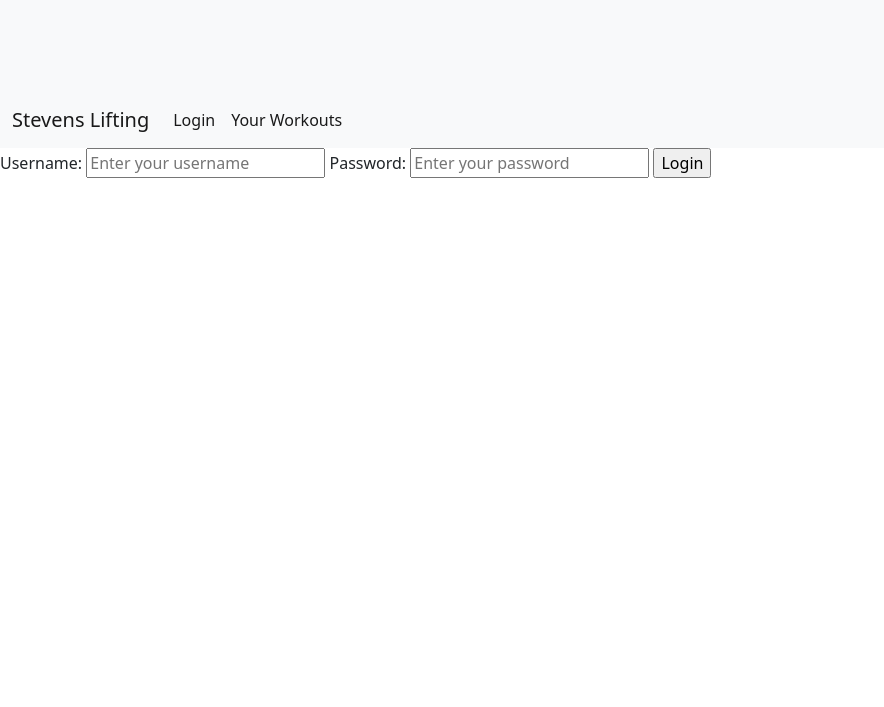
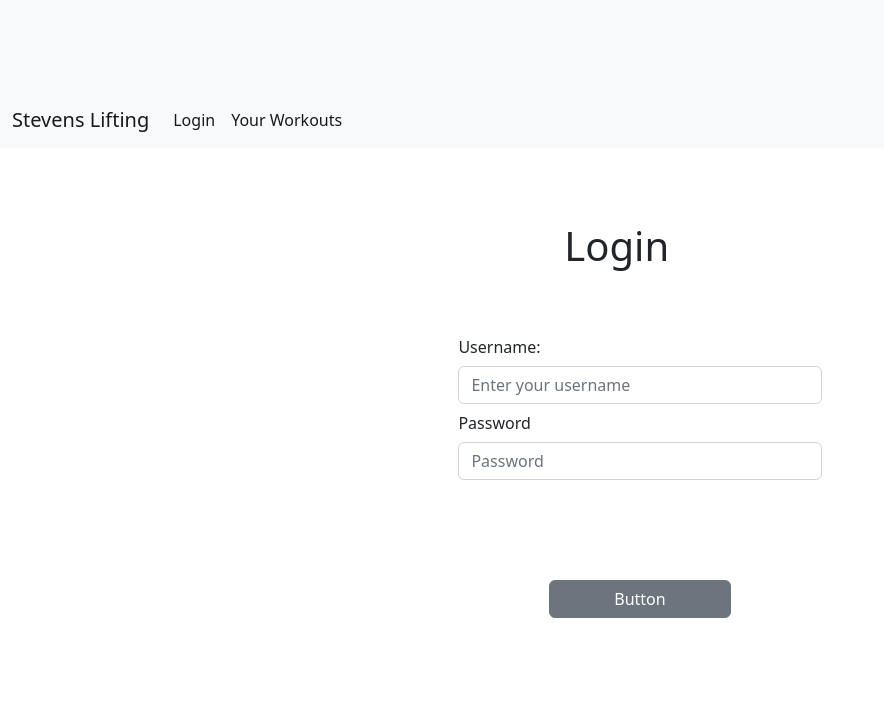
Before and after one commit to rehmanh/StevensLifting, a Django app: page /login/ in a window 1280 px wide. Shown: the top 707 px of the page, without its empty margins (0-884 px from the left). Run offline with Django 4.2, Linux system fonts and the light colour scheme.

Commit message:
login page layout

```diff
--- a/stevenslifting/base/templates/base/login_register.html
+++ b/stevenslifting/base/templates/base/login_register.html
@@ -1,15 +1,34 @@
 {% include 'base/navbar.html' %}
 {% block content %}
-<div>
-    <form method="POST" action="">
+<div style="height: 70%; width: 100%" class='d-flex align-items-center justify-content-center'>
+    <form style = "align-item: center" method="POST" action="">
         {% csrf_token  %}
+        {% comment %} {% csrf_token  %}
         <label>Username:</label>
         <input type="text" name="username" placeholder="Enter your username"/>
 
         <label>Password:</label>
         <input type="password" name="password" placeholder="Enter your password"/>
 
-        <input type="submit" value="Login"/>
+        <input type="submit" value="Login"/> {% endcomment %}
+        <h1 class = 'col-5 mx-auto' style = "padding-bottom: 50px">Login</h1>
+            <div class="form-group row">
+                <label class="col-sm-5 col-form-label">Username:</label>
+                <div class="col-sm-12">
+                    <input type="text" class="form-control" name="username" placeholder="Enter your username"/>
+                </div>
+            </div>
+            <div class="form-group row">
+                <label for="inputPassword3" class="col-sm-5 col-form-label">Password</label>
+                <div class="col-sm-12">
+                    <input type="password" class="form-control" id="inputPassword3" placeholder="Password">
+                </div>
+            </div>
+
+            <div style='padding-top: 100px' class="d-grid gap-2 col-6 mx-auto">
+                <button class="btn btn-secondary" type="submit">Button</button>
+            </div>
+
     </form>
 </div>
 {% if messages %}
```
